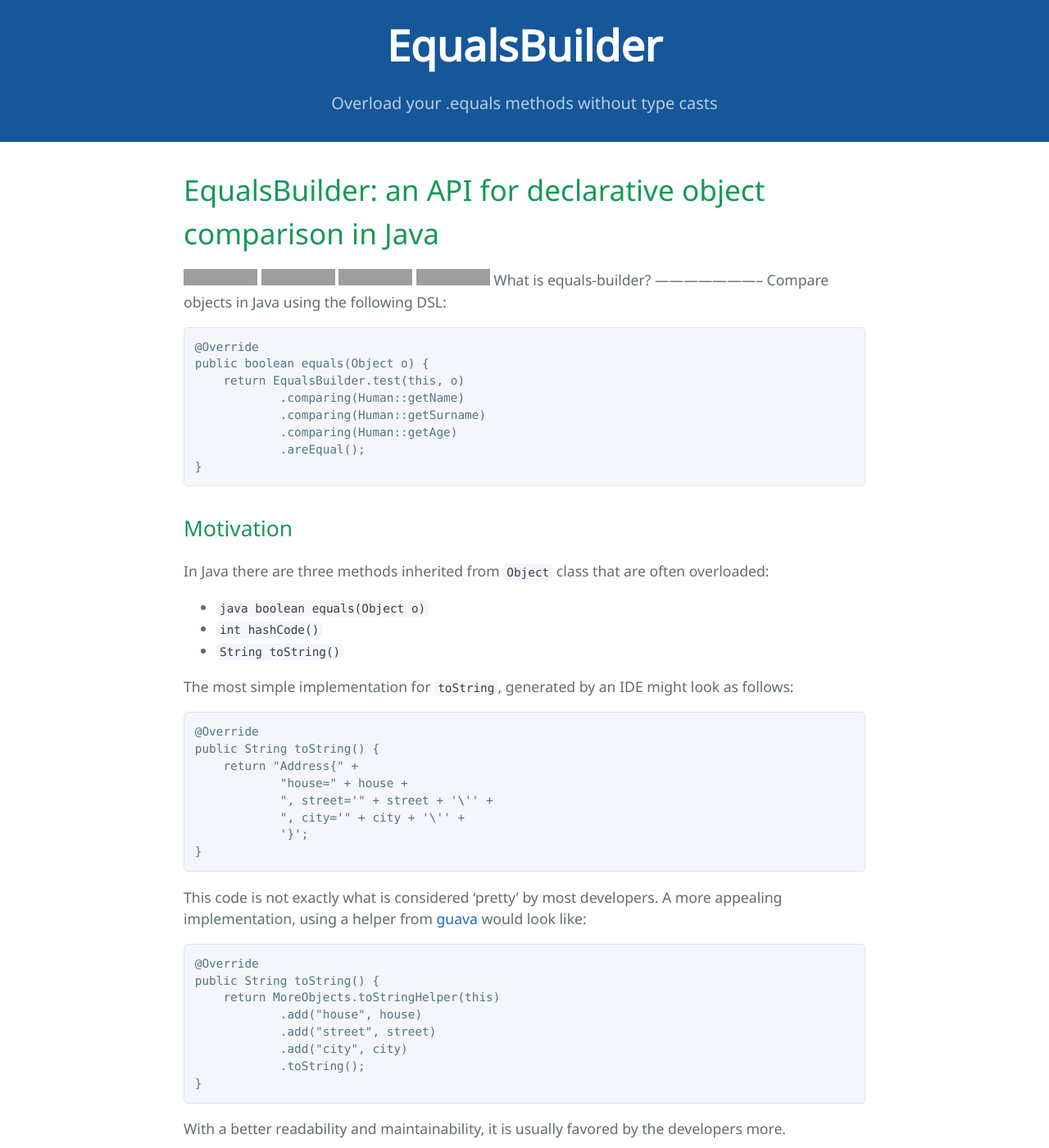
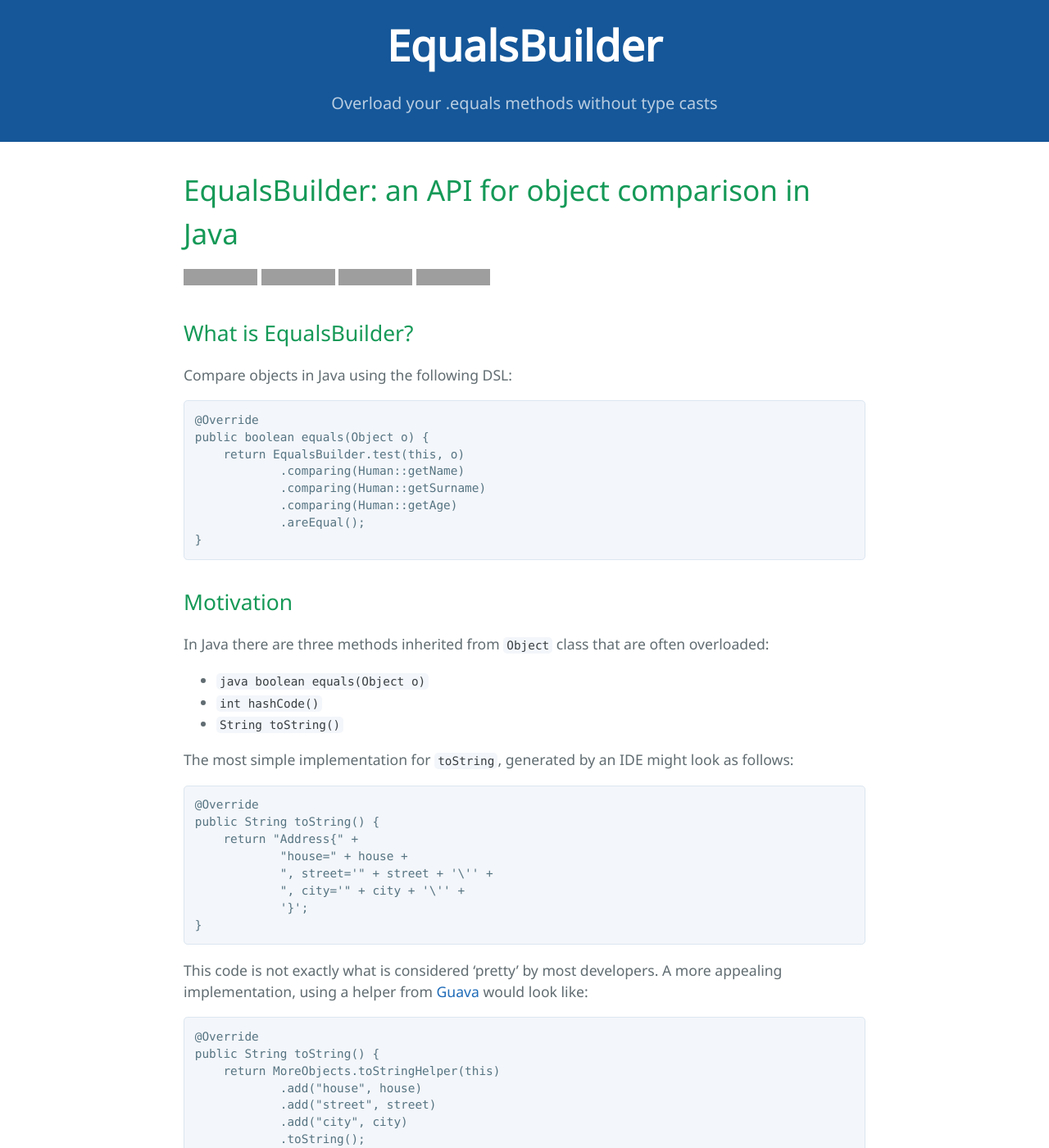
Before and after one commit to nikarh/equals-builder, a Jekyll site: the page built from index.html, in a window 1280 px wide and 1400 px high. Shown: the whole window at 82% size. Built offline with Jekyll 4.4.1, drawn with Linux system fonts in a browser that asks for light colours; grey boxes are pictures that could not be loaded.

Commit message:
Refreshed content.md on successful travis build 54 auto-pushed to gh-pages

````diff
--- a/_includes/content.md
+++ b/_includes/content.md
@@ -1,13 +1,16 @@
-EqualsBuilder: an API for declarative object comparison in Java
-===============================================================
+EqualsBuilder: an API for object comparison in Java
+===================================================
 
 [![Build Status](https://img.shields.io/travis/nikarh/equals-builder.svg)](https://travis-ci.org/nikarh/equals-builder)
 [![Code Coverage](https://img.shields.io/codecov/c/github/nikarh/equals-builder.svg)](https://codecov.io/gh/nikarh/equals-builder)
 [![Maven Central](https://img.shields.io/maven-central/v/net.arhipov/equals-builder.svg)](https://maven-badges.herokuapp.com/maven-central/net.arhipov/equals-builder)
 [![Javadoc](https://javadoc-emblem.rhcloud.com/doc/net.arhipov/equals-builder/badge.svg)](http://arhipov.net/equals-builder/javadoc/latest/)
-What is equals-builder?
+
+What is EqualsBuilder?
 -----------------------
+
 Compare objects in Java using the following DSL:
+
 ```java
 @Override
 public boolean equals(Object o) {
@@ -23,11 +26,13 @@ Motivation
 ----------
 
 In Java there are three methods inherited from `Object` class that are often overloaded:
+
 - `java boolean equals(Object o)`
 - `int hashCode()`
 - `String toString()`
 
 The most simple implementation for `toString`, generated by an IDE might look as follows:
+
 ```java
 @Override
 public String toString() {
@@ -38,9 +43,11 @@ public String toString() {
             '}';
 }
 ```
+
 This code is not exactly what is considered 'pretty' by most developers.
-A more appealing implementation, using a helper from [guava](https://github.com/google/guava)
+A more appealing implementation, using a helper from [Guava](https://github.com/google/guava)
 would look like:
+
 ```java
 @Override
 public String toString() {
@@ -51,11 +58,13 @@ public String toString() {
             .toString();
 }
 ```
+
 With a better readability and maintainability, it is usually
 favored by the developers more.
 
 For a `.hashCode()` method overloads in Java 7 an `Objects.hash(Object...)` method was introduced,
 which allowed developers to write the following code:
+
 ```java
 @Override
 public int hashCode() {
@@ -64,6 +73,7 @@ public int hashCode() {
 ```
 
 At the same time `Objects.equals(a, b)` was also introduced, making .equals overloads somewhat more readable.
+
 ```java
 @Override
 public boolean equals(Object o) {
@@ -81,6 +91,7 @@ null checks, type checks, and type casts.
 
 As an alternative one might consider using `EqualsBuilder` class from [Apache Commons](https://commons.apache.org/)
 library:
+
 ```java
 @Override
 public boolean equals(Object o) {
@@ -98,6 +109,7 @@ public boolean equals(Object o) {
             .isEquals();
 }
 ```
+
 Unfortunately, not only does this implementation not help with casts and type checks,
 but it also takes more space on your screen and attempts to fix English language
 by introducing a method named "isEquals".
@@ -107,7 +119,9 @@ an attempt was made to create a DSL for comparing two Java objects.
 
 Goals
 -----
+
 The goals for this project are:
+
 - Make a simple yet good DSL for comparing objects by different fields
 - Reduce boilerplate code required to use this DSL to zero
 - Reduce text repetition (`.append(street, other.street)` might look like `.append(street)`)
````
